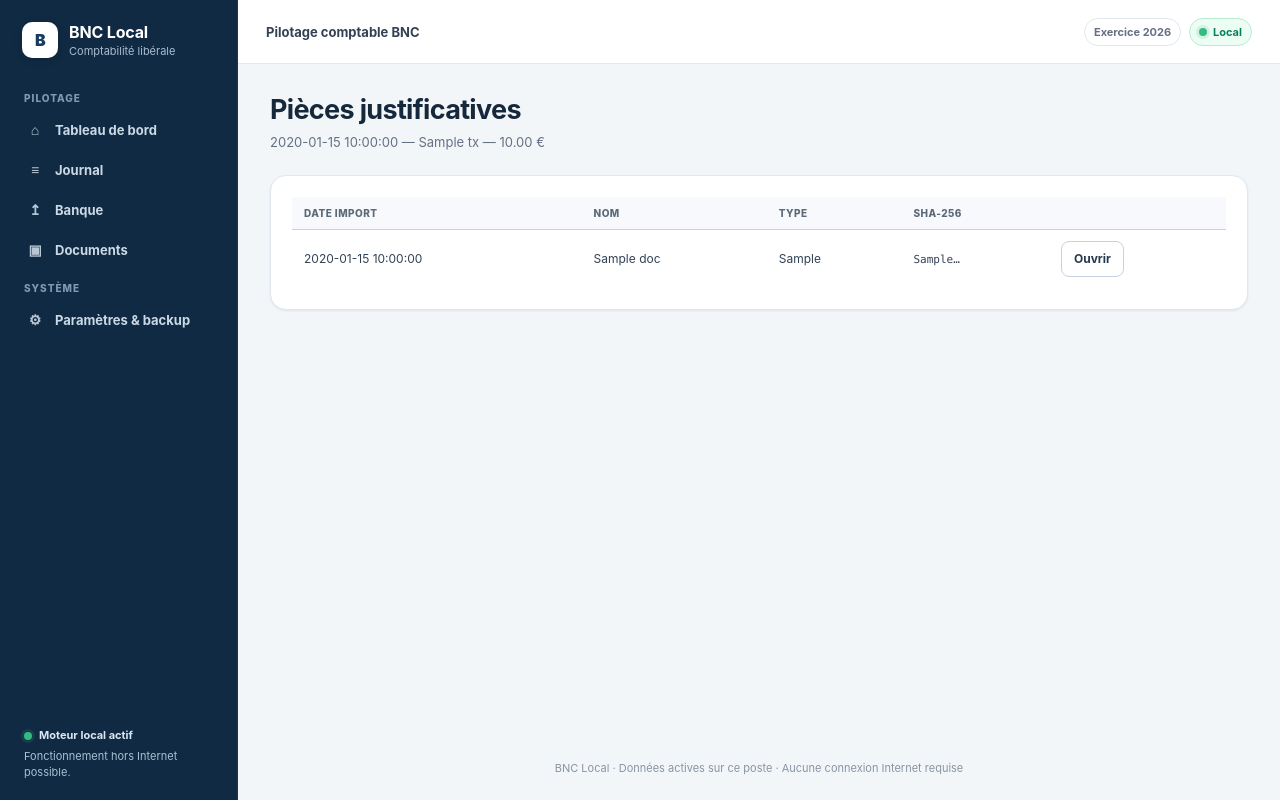
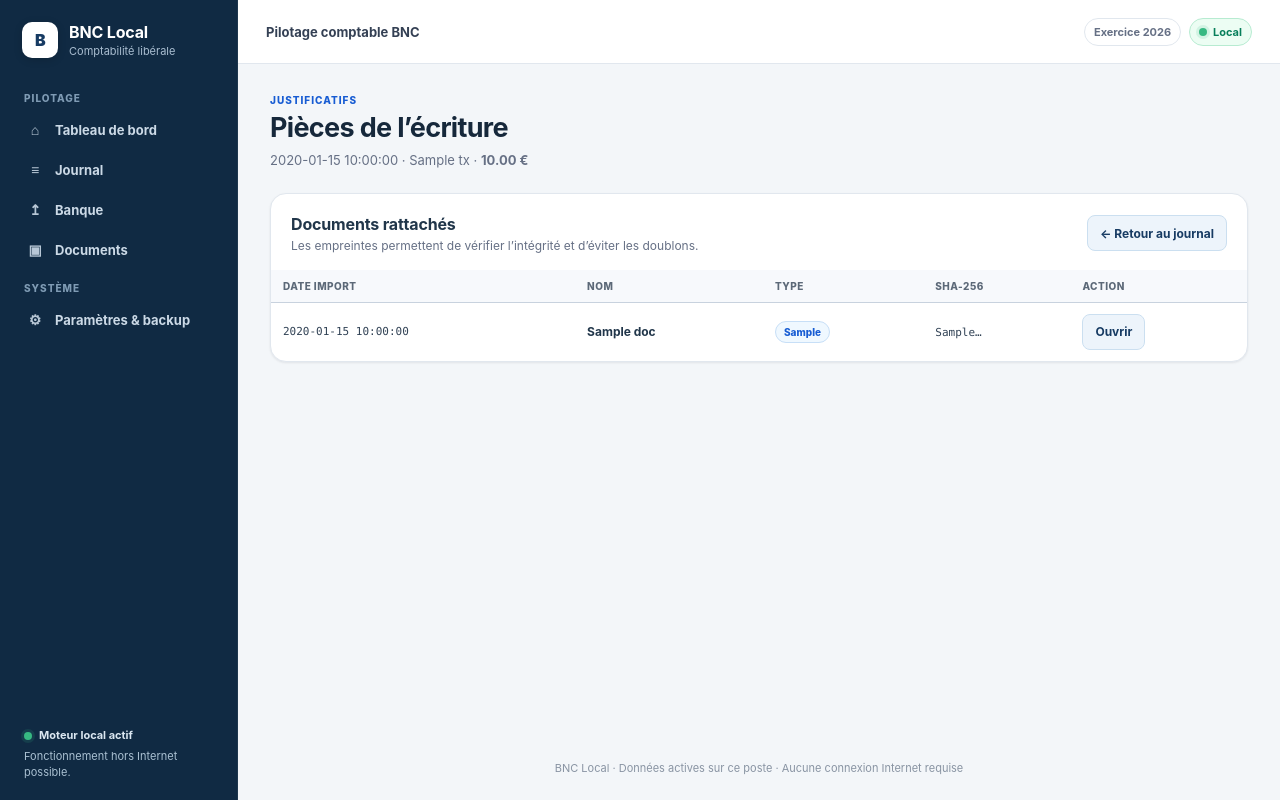
Before and after one commit to ollymc/med-finances, a FastAPI app: template bnc-local-mvp/app/templates/documents.html in a window 1280 px wide. Run offline with FastAPI, Linux system fonts and the light colour scheme; the template is opened without the code that fills it: most values are stand-ins (such as "Sample title", 1, 10 or a date in 2020).

Commit message:
Redesign transaction document detail view

```diff
--- a/bnc-local-mvp/app/templates/documents.html
+++ b/bnc-local-mvp/app/templates/documents.html
@@ -1,9 +1,36 @@
 {% extends "base.html" %}
 {% block content %}
-<section class="hero"><h1>Pièces justificatives</h1><p>{{ tx.tx_date }} — {{ tx.label }} — {{ '%.2f'|format(tx.amount) }} €</p></section>
-<section class="panel">
-{% if docs %}<table><thead><tr><th>Date import</th><th>Nom</th><th>Type</th><th>SHA-256</th><th></th></tr></thead><tbody>
-{% for d in docs %}<tr><td>{{ d.created_at }}</td><td>{{ d.original_name }}</td><td>{{ d.document_type }}</td><td><code>{{ d.sha256[:16] }}…</code></td><td><a class="button" href="/documents/{{ d.id }}">Ouvrir</a></td></tr>{% endfor %}
-</tbody></table>{% else %}<p>Aucune pièce jointe.</p>{% endif %}
+<section class="hero">
+  <span class="eyebrow">Justificatifs</span>
+  <h1>Pièces de l’écriture</h1>
+  <p>{{ tx.tx_date }} · {{ tx.label }} · <strong>{{ '%.2f'|format(tx.amount) }} €</strong></p>
+</section>
+
+<section class="panel tablewrap">
+  <div class="panel-head" style="padding:20px 20px 0">
+    <div>
+      <h2>Documents rattachés</h2>
+      <p class="panel-subtitle">Les empreintes permettent de vérifier l’intégrité et d’éviter les doublons.</p>
+    </div>
+    <a class="button secondary" href="/transactions">← Retour au journal</a>
+  </div>
+  {% if docs %}
+  <table>
+    <thead><tr><th>Date import</th><th>Nom</th><th>Type</th><th>SHA-256</th><th>Action</th></tr></thead>
+    <tbody>
+      {% for d in docs %}
+      <tr>
+        <td class="mono">{{ d.created_at }}</td>
+        <td class="row-title">{{ d.original_name }}</td>
+        <td><span class="badge badge-info">{{ d.document_type or 'Justificatif' }}</span></td>
+        <td><code>{{ d.sha256[:16] }}…</code></td>
+        <td><a class="button secondary" href="/documents/{{ d.id }}">Ouvrir</a></td>
+      </tr>
+      {% endfor %}
+    </tbody>
+  </table>
+  {% else %}
+  <div class="empty-state"><strong>Aucune pièce jointe</strong>Ajoutez un justificatif depuis le journal comptable.</div>
+  {% endif %}
 </section>
 {% endblock %}
```
